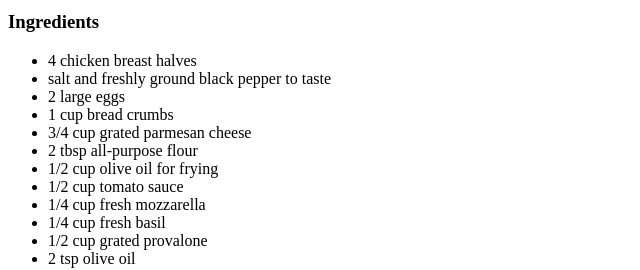
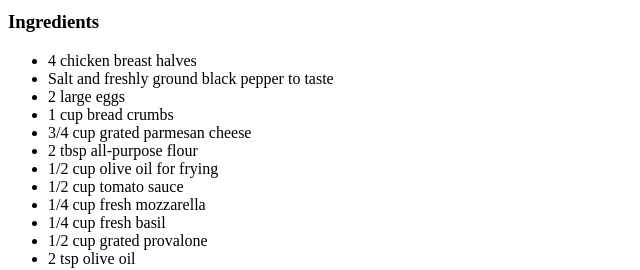
Before and after one commit to kirkland2424/odin-recipes, a plain HTML site: page recipes/chickparm.html in a window 1280 px wide. Shown: the part 251-521 px from the top of the page, 0-640 px from the left. Drawn offline with Linux system fonts and the light colour scheme.

Commit message:
Fix typo

```diff
--- a/recipes/chickparm.html
+++ b/recipes/chickparm.html
@@ -24,7 +24,7 @@
     <h3>Ingredients</h3>
     <ul>
         <li>4 chicken breast halves</li>
-        <li>salt and freshly ground black pepper to taste</li>
+        <li>Salt and freshly ground black pepper to taste</li>
         <li>2 large eggs</li>
         <li>1 cup bread crumbs</li>
         <li>3/4 cup grated parmesan cheese</li>
```
